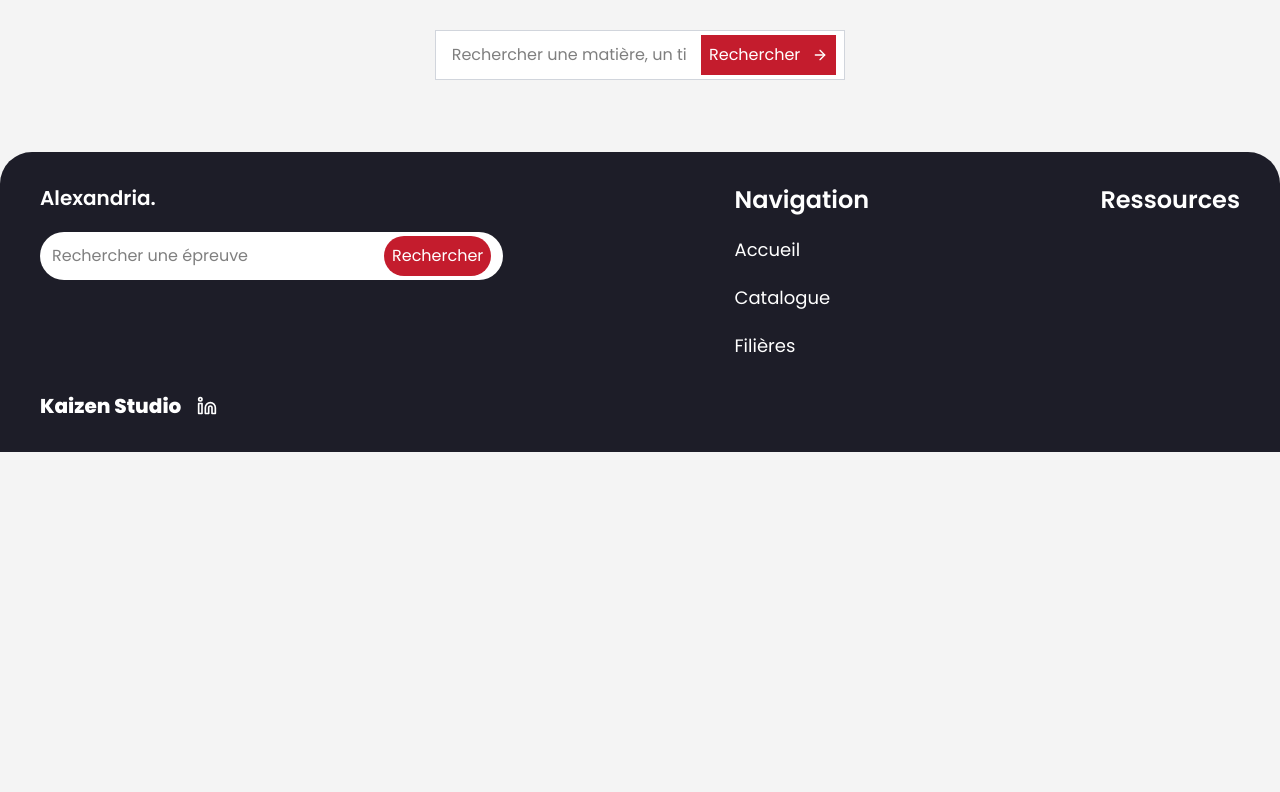
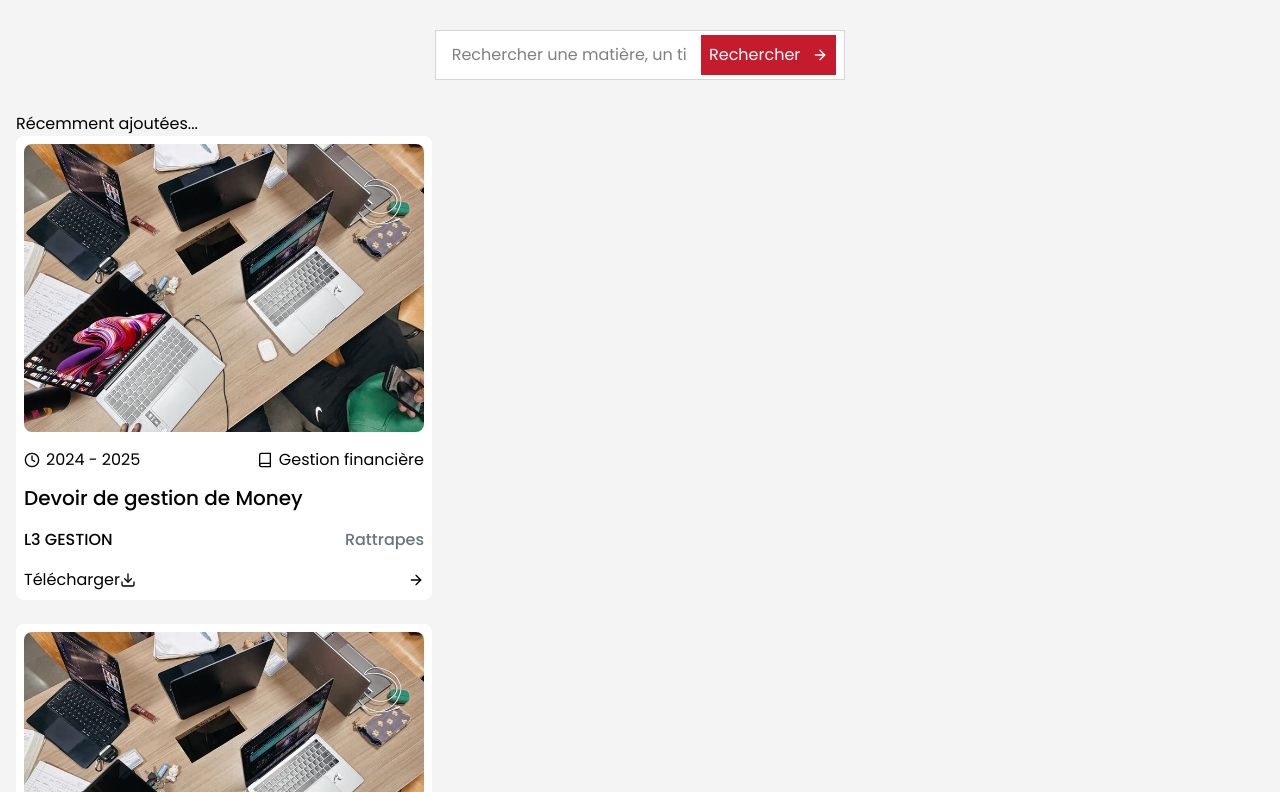
Before and after one commit to kaizen-squad/esgis-epreuves, a Next.js app: page / in a window 1280 px wide. Shown: the part 1188-1980 px from the top of the page. Before the commit the page ends 1640 px from the top, so only its background shows below. Built offline with nearby package versions, Linux system fonts and the light colour scheme.

Commit message:
feat(accueil): added the recently added section

```diff
--- /dev/null
+++ b/src/app/(public)/accueil/components/RecentlyAdded.tsx
@@ -0,0 +1,17 @@
+import EpreuveCard from "../../components/EpreuveCard";
+import { epreuvesMock } from "../../constants/epreuve_constants";
+
+const RecentlyAdded = () => {
+  return (
+    <div className="px-4">
+      <h3>Récemment ajoutées...</h3>
+      <div>
+        {epreuvesMock.map((epreuve) => (
+          <EpreuveCard {...epreuve} key={epreuve.name} />
+        ))}
+      </div>
+    </div>
+  );
+};
+
+export default RecentlyAdded;
--- a/src/app/(public)/acceuil/components/Research.tsx
+++ b/src/app/(public)/accueil/components/Research.tsx
@@ -1,11 +1,7 @@
 import Image from "next/image";
 import { FiArrowRight } from "react-icons/fi";
 
-interface ResearchProps {
-  label: string | React.ReactNode;
-}
-
-const Research = ({ label }: ResearchProps) => {
+const Research = () => {
   return (
     <div className="mb-8 px-6 text-center">
       <div className="mb-8 text-center text-lg lg:text-3xl">
--- /dev/null
+++ b/src/app/(public)/components/EpreuveCard.tsx
@@ -0,0 +1,52 @@
+import Image from "next/image";
+import { FiArrowRight, FiBook, FiClock, FiDownload } from "react-icons/fi";
+
+interface EpreuveCard {
+  img_src: string;
+  name: string;
+  year: number;
+  matter: string;
+  class: string;
+  type: string;
+}
+
+const EpreuveCard = (data: EpreuveCard) => {
+  return (
+    <div className="bg-background-primary mb-6 w-full rounded-lg p-2 lg:w-1/3">
+      <div className="relative mb-4 h-72 w-full">
+        <Image
+          src={data.img_src}
+          alt={data.name}
+          fill
+          objectFit="cover"
+          className="rounded-lg"
+        />
+      </div>
+      <div className="mb-3 flex items-center justify-between">
+        <p className="flex items-center gap-1.5 text-base">
+          <FiClock /> {`${data.year - 1} - ${data.year}`}
+        </p>
+        <p className="flex items-center gap-1.5 text-base">
+          <FiBook />
+          Gestion financière
+        </p>
+      </div>
+      <p className="mb-4 text-xl font-medium">Devoir de gestion de Money</p>
+      <div className="mb-4 flex items-center justify-between">
+        <p className="font-medium uppercase">L3 GESTION</p>
+        <p className="font-medium text-gray-500">Rattrapes</p>
+      </div>
+
+      <div className="flex items-center justify-between">
+        <button className="flex items-center">
+          Télécharger <FiDownload />
+        </button>
+        <button>
+          <FiArrowRight />
+        </button>
+      </div>
+    </div>
+  );
+};
+
+export default EpreuveCard;
--- /dev/null
+++ b/src/app/(public)/constants/epreuve_constants.ts
@@ -0,0 +1,36 @@
+import EpreuveCard from "../components/EpreuveCard";
+
+export const epreuvesMock: EpreuveCard[] = [
+  {
+    img_src: "/images/study.png",
+    name: "Baccalauréat Mathématiques - Session Normale",
+    year: 2025,
+    matter: "Mathématiques",
+    class: "Terminale",
+    type: "Examen National",
+  },
+  {
+    img_src: "/images/study.png",
+    name: "Épreuve de Physique-Chimie",
+    year: 2024,
+    matter: "Physique-Chimie",
+    class: "Terminale",
+    type: "Baccalauréat",
+  },
+  {
+    img_src: "/images/study.png",
+    name: "Brevet des Collèges - Histoire, Géo & EMC",
+    year: 2025,
+    matter: "Histoire-Géographie",
+    class: "3ème",
+    type: "Brevet",
+  },
+  {
+    img_src: "/images/study.png",
+    name: "Évaluation Commune - NSI",
+    year: 2026,
+    matter: "Numérique et Sciences Informatiques",
+    class: "Première",
+    type: "Contrôle Continu",
+  },
+];
--- a/src/app/(public)/page.tsx
+++ b/src/app/(public)/page.tsx
@@ -1,12 +1,14 @@
-import Research from "./acceuil/components/Research";
-import WelcomeSection from "./acceuil/components/WelcomeSection";
+import RecentlyAdded from "./accueil/components/RecentlyAdded";
+import Research from "./accueil/components/Research";
+import WelcomeSection from "./accueil/components/WelcomeSection";
 import PublicLayout from "./components/PublicLayout";
 
 export default function Accueil() {
   return (
     <PublicLayout>
       <WelcomeSection />
-      <Research label="Des sujets gratuits et accessibles même  sans compte pour préparer vos exams ." />
+      <Research />
+      <RecentlyAdded />
     </PublicLayout>
   );
 }
```
Also changed, not shown: src/app/(public)/accueil/components/WelcomeSection.tsx (renamed from src/app/(public)/acceuil/components/WelcomeSection.tsx).
